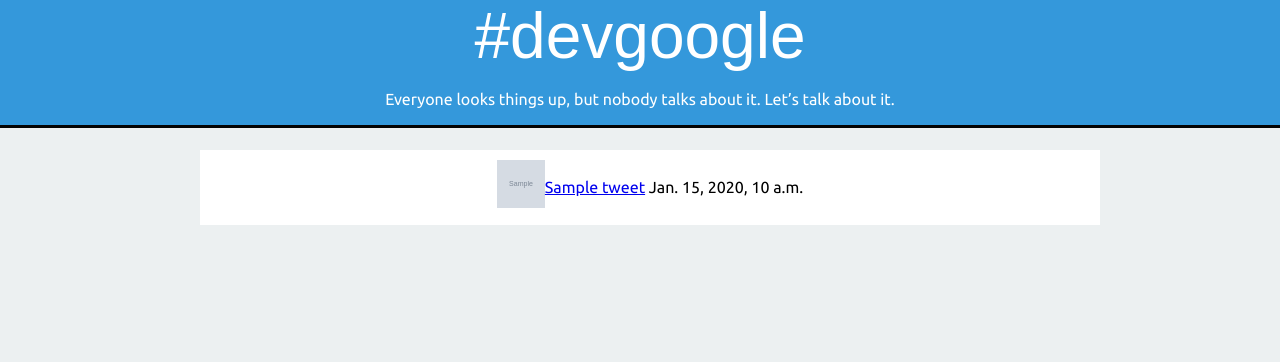
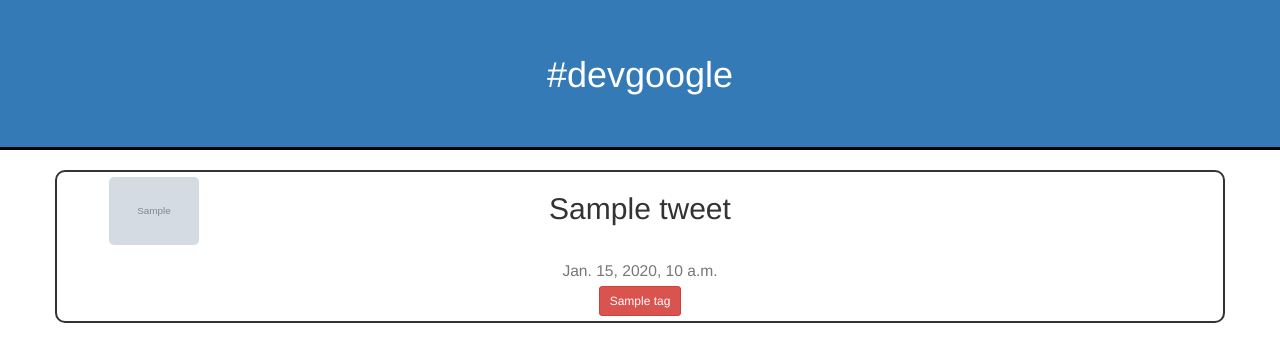
Before and after one commit to bwainstock/devgoogle-django, a Django app: template devgoogle/tweetstream/templates/tweets/index.html in a window 1280 px wide. Shown: the top 362 px of the page. Run offline with Django 3.2, Linux system fonts and the light colour scheme; the template is opened without the code that fills it: most values are stand-ins (such as "Sample title", 1, 10 or a date in 2020); grey boxes marked "Sample" are stand-in pictures; some libraries are stand-ins or nearby versions.

Commit message:
Index.html updated. Tag.html partially working.

```diff
--- a/devgoogle/stream_daemon.py
+++ b/devgoogle/stream_daemon.py
@@ -7,8 +7,8 @@ from tweetstream.models import Tweets, Tags
 
 from twython import TwythonStreamer
 
+os.environ.setdefault("DJANGO_SETTINGS_MODULE", "devgoogle.settings")
 django.setup()
-# os.environ.setdefault("DJANGO_SETTINGS_MODULE", "devgoogle.settings")
 
 class Streamer(TwythonStreamer):
     def on_success(self, data):
@@ -17,8 +17,8 @@ class Streamer(TwythonStreamer):
 			user = data['user']['screen_name'].encode('utf-8')
 			date = data['created_at'].encode('utf-8')
 			real_name = data['user']['name'].encode('utf-8')
-			profile_image_url = data['user']['profile_image_url'].encode('utf-8')
-#			created = time.strftime('%Y-%m-%d %H:%M:%S', time.strptime(date,'%a %b %d %H:%M:%S +0000 %Y'))
+			small_picture = data['user']['profile_image_url'].encode('utf-8')
+			profile_image_url = small_picture.replace("normal", "400x400")
 			created = timezone.now()
 
 			t = Tweets(tweet_text=tweet_text, user=user, created=created,
--- /dev/null
+++ b/devgoogle/tweetstream/static/tweetstream/js/jquery.visible.min.js
@@ -0,0 +1,2 @@
+/*! jQuery visible 1.0.0 teamdf.com/jquery-plugins | teamdf.com/jquery-plugins/license */
+(function(d){d.fn.visible=function(e,i){var a=d(this).eq(0),f=a.get(0),c=d(window),g=c.scrollTop();c=g+c.height();var b=a.offset().top,h=b+a.height();a=e===true?h:b;b=e===true?b:h;return!!(i===true?f.offsetWidth*f.offsetHeight:true)&&b<=c&&a>=g}})(jQuery);
--- a/devgoogle/tweetstream/templates/tweets/index.html
+++ b/devgoogle/tweetstream/templates/tweets/index.html
@@ -1,48 +1,57 @@
 <!DOCTYPE html>
+<html lang="en">
+  <head>
+    <meta charset="utf-8">
+    <meta http-equiv="X-UA-Compatible" content="IE=edge">
+    <meta name="viewport" content="width=device-width, initial-scale=1">
+    <meta http-equiv="refresh" content="10" >
+    <title>#devgoogle</title>
 
-{% load staticfiles %}
-<html>
-<head>
-<meta http-equiv="refresh" content="10" >
-<meta charset="UTF-8">
-<title>#devgoogle Tweets</title>
-<meta name="description" content="A Twitter stream of the #devgoogle hashtag for developers.">
-<meta name="author" content="Barry Wainstock">
-<!-- <meta name="viewport" content="width=devide-width, minimum-scale=1.0"> -->
+    <!-- Bootstrap CSS -->
+    <link href="https://netdna.bootstrapcdn.com/bootstrap/3.2.0/css/bootstrap.min.css" rel="stylesheet">
 
-<link href='http://fonts.googleapis.com/css?family=Ubuntu' rel='stylesheet' type='text/css'>
-<link rel="stylesheet" type="text/css" href="{% static "tweetstream/index.css" %}">
+    <!-- HTML5 Shim and Respond.js IE8 support of HTML5 elements and media queries -->
+    <!-- WARNING: Respond.js doesn't work if you view the page via file:// -->
+    <!--[if lt IE 9]>
+      <script src="https://oss.maxcdn.com/libs/html5shiv/3.7.0/html5shiv.js"></script>
+      <script src="https://oss.maxcdn.com/libs/respond.js/1.4.2/respond.min.js"></script>
+    <![endif]-->
   </head>
 
   <body>
+    <h1 class="text-center bg-primary" style="border-bottom: 3px solid #030303; line-height:150px; height:150px; margin-top:0">#devgoogle</h1>
 
-  <div class="top-nav">
-    <header>
-      <div class="wrapper">
-        <h1>#devgoogle</h1>
-        <p><small>Everyone looks things up, but nobody talks about it. Let’s talk about it.</small></p>
-      </div>
-    </header>
-  </div>
-  <main>
-
-    <article>
-      <div class="wrapper" id="content">
+    <div class="container">
         {% if latest_tweets %}
           {% for tweet in latest_tweets %}
-            <div class="tweet" id={{ tweet.created|date:"U" }}>
-              <div class="profile_pic">
-                <img src="{{ tweet.profile_image_url }}" style="width: 48px; height: 48px;">
+
+      <div class="row" style="padding-top:10px">
+        <div class="col-lg-12" style="background: white; border: 2px solid; border-radius: 10px">
+          <div class="row">
+            <div class="col-lg-2 col-md-2"> <!-- PROFILE PICTURE -->
+              <img src="{{ tweet.profile_image_url }}" class="center-block img-responsive" style="border-radius:10px; padding:5px; height=100px; width:100px;">
+            </div> <!-- PROFILE PICTURE -->
+            <div class="col-lg-8 col-md-8"> <!-- TWEET TEXT -->
+              <h2 class="text-center" id={{ tweet.created|date:"U" }}>{{ tweet }}</h2><br />
+              <h3 class="text-center" style="margin:0"><small>{{ tweet.created }}</small></h3>
+            </div> <!-- TWEET TEXT -->
           </div>
-              <div class="tweet_contents">
-                <a href="http://www.google.com/#q={{ tweet.google_string }}" target="_blank">{{ tweet }}</a> {{ tweet.created }}
+
+          <!-- Tags as buttons on their own row -->
+          <div class="row">
+            <div class="col-lg-12 col-md-12 text-center" style="padding:5px"> <!-- TAGS -->
+              {% for tag in tweet.get_tags %}
+                <button type="button" class="btn btn-sm btn-danger" style="">{{tag}}</button>
+              {% endfor %}
+            </div> <!-- TAGS -->
+          </div>
+
         </div>
       </div>
+
           {% endfor %}
         {% endif %}
     </div>
-    </article>
 
-  </main>
   </body>
 </html>
--- /dev/null
+++ b/devgoogle/tweetstream/templates/tweets/tag.html
@@ -0,0 +1 @@
+{{tagged}}
--- a/devgoogle/tweetstream/urls.py
+++ b/devgoogle/tweetstream/urls.py
@@ -4,4 +4,6 @@ from tweetstream import views
 
 urlpatterns = patterns('',
 	url(r'^$', views.index, name='index'),
+	url(r'^(?P<tag>\w+)/$', views.tag, name='tag'),
+	url(r'^latest/$', views.latest, name='latest'),
 )
```
Also changed, not shown: devgoogle/tweetstream/models.py (+18 -0 lines), devgoogle/tweetstream/templates/tweets/latest.html (added, +19 -0 lines), devgoogle/tweetstream/views.py (+13 -1 lines), 2 other files. Lines whose indentation alone changed are shown as unchanged.
